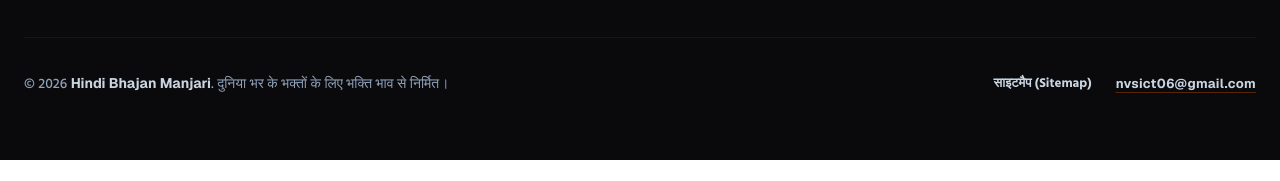
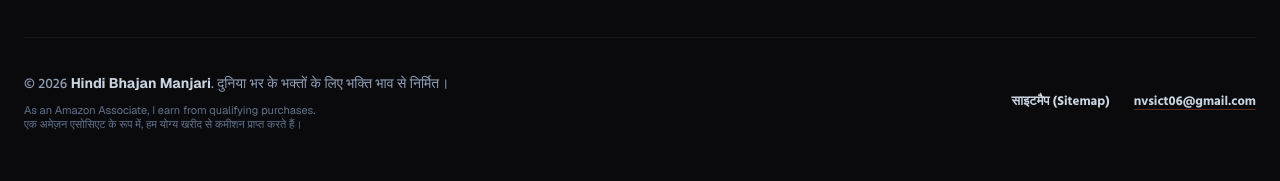
Before and after one commit to nvsict/hindi-bhajan-manjari, a Next.js app: page / in a window 1280 px wide. Shown: the part 1842-2023 px from the top of the page. Before the commit the page ends 2002 px from the top, so only its background shows below. Built offline with nearby package versions, Linux system fonts and the light colour scheme; no server answers; the database is empty; a web font is replaced by a local one.

Commit message:
FOOTER DECLARATION AMAZON

```diff
--- a/components/Footer.tsx
+++ b/components/Footer.tsx
@@ -175,31 +175,37 @@ export default function Footer() {
           </div>
 
         </div>
-
-        {/* Bottom Bar */}
+{/* Bottom Bar */}
         <div className="pt-8 border-t border-white/5 flex flex-col md:flex-row items-center justify-between gap-6 md:gap-4">
 
-          {/* 🌟 FIX: Changed text-slate-500 to text-slate-400 */}
-          <p className="text-sm text-slate-400 font-medium text-center md:text-left font-hindi leading-relaxed">
-            © {new Date().getFullYear()}{' '}
-            <span className="text-slate-300 font-bold font-sans">Hindi Bhajan Manjari</span>.
-            <br className="md:hidden" /> दुनिया भर के भक्तों के लिए भक्ति भाव से निर्मित।
-          </p>
+          {/* Copyright */}
+          <div className="text-center md:text-left">
+            <p className="text-sm text-slate-400 font-medium font-hindi leading-relaxed">
+              © {new Date().getFullYear()}{' '}
+              <span className="text-slate-300 font-bold font-sans">Hindi Bhajan Manjari</span>.
+              <br className="md:hidden" /> दुनिया भर के भक्तों के लिए भक्ति भाव से निर्मित।
+            </p>
 
+            {/* 🌟 Amazon Affiliate Disclaimer (इसे यहाँ जोड़ें) */}
+            <p className="text-[11px] text-slate-500 mt-2 max-w-lg leading-tight font-sans">
+              As an Amazon Associate, I earn from qualifying purchases.
+              <br/>
+              एक अमेज़न एसोसिएट के रूप में, हम योग्य खरीद से कमीशन प्राप्त करते हैं।
+            </p>
+          </div>
 
-          {/* 🌟 FIX: Changed text-slate-500 to text-slate-300 */}
+          {/* Links */}
           <div className="flex items-center gap-6 text-[13px] font-bold text-slate-300 font-hindi">
-            <Link href="/sitemap.xml" className="hover:text-orange-400 transition-colors outline-none focus-visible:ring-2 focus-visible:ring-orange-500 rounded">
+            <Link href="/sitemap.xml" className="hover:text-orange-400 transition-colors">
               साइटमैप (Sitemap)
             </Link>
             <a
               href="mailto:nvsict06@gmail.com"
-              className="hover:text-orange-400 font-sans tracking-wide transition-colors underline underline-offset-4 decoration-orange-500/30 hover:decoration-orange-500 outline-none focus-visible:ring-2 focus-visible:ring-orange-500 rounded"
+              className="hover:text-orange-400 transition-colors underline underline-offset-4 decoration-orange-500/30"
             >
               nvsict06@gmail.com
             </a>
           </div>
-
         </div>
 
       </div>
```
